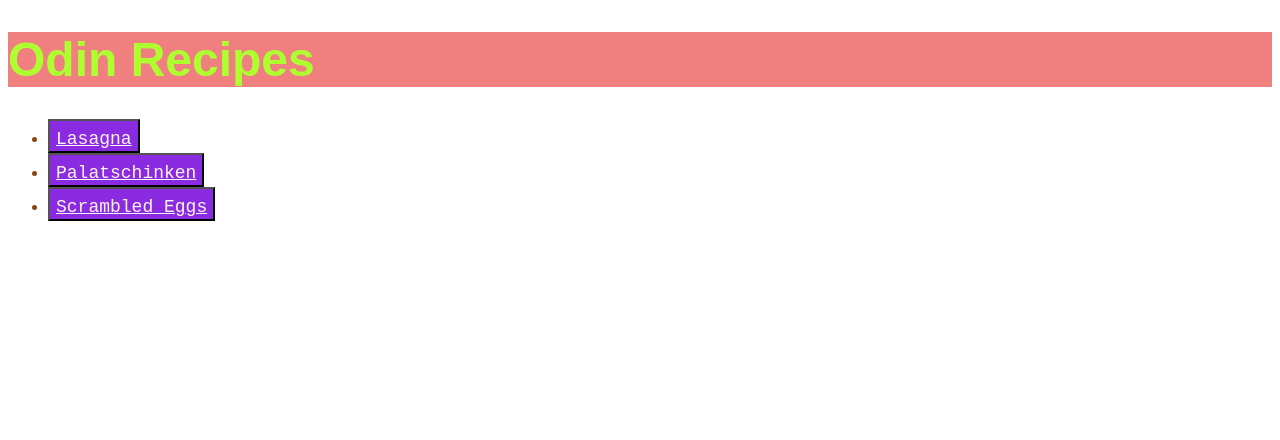
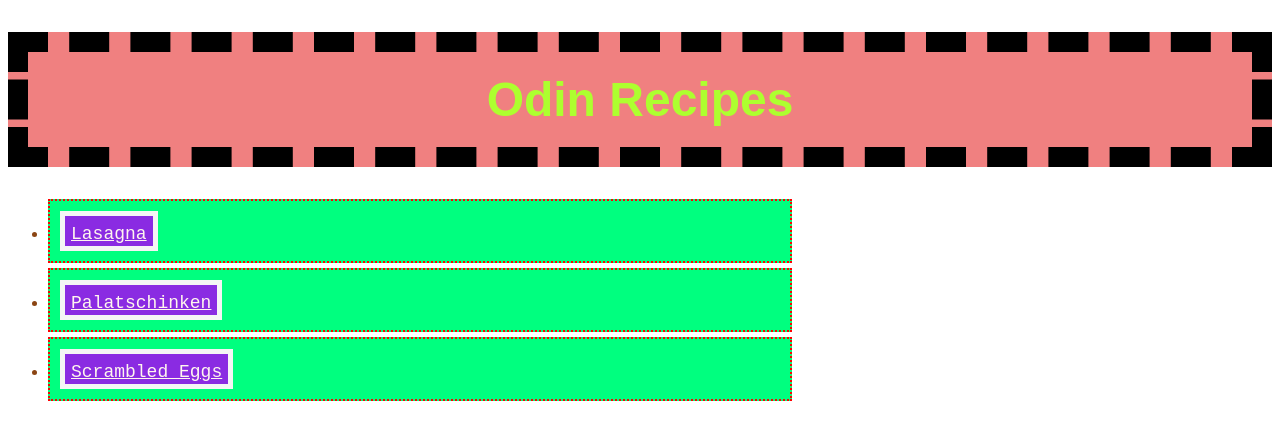
Before and after one commit to ElTonno1337/odin-recipes, a plain HTML site: page index.html in a window 1280 px wide. Drawn offline with Linux system fonts and the light colour scheme.

Commit message:
padding, margin, borders some new colors

```diff
--- a/index.html
+++ b/index.html
@@ -8,9 +8,9 @@
     <body>
         <h1 class="header" >Odin Recipes</h1>
         <ul>
-        <li><button><a href="recipes/lasagna.html">Lasagna</a></button></li>
-        <li><button><a href="recipes/Palatschinke.html">Palatschinken</a></button></li>
-        <li><button><a href="recipes/scrambled_eggs.html">Scrambled Eggs</a></button></li>
+        <li class="lasagna"><button><a href="recipes/lasagna.html">Lasagna</a></button></li>
+        <li class="palatschinke"><button><a href="recipes/Palatschinke.html">Palatschinken</a></button></li>
+        <li class="egg"><button><a href="recipes/scrambled_eggs.html">Scrambled Eggs</a></button></li>
         </ul>
     </body>
 </html>
--- a/style.css
+++ b/style.css
@@ -5,20 +5,38 @@
     background-color: lightcoral;
     font-family: fantasy, sans-serif;
     font-size: 48px;
+    text-align: center;
+    padding: 20px;
+    border: 20px dashed black;
 }
+
 
 li {
     color: saddlebrown;
+    background-color: springgreen;
+    padding: 10px;
+    margin-right: 30em;
+    border: 2px dotted red;
+
 }
 
 button {
     background-color: blueviolet;
     font-size: 24px;
+    border: 5px solid whitesmoke;
+
 }
 
 a {
     color: seashell;
     font-size: 18px;
     font-family: monospace;
+    text-align: end;
 
 }
+
+.lasagna, .egg, .palatschinke {
+    margin-bottom: 5px;
+
+
+}
```
